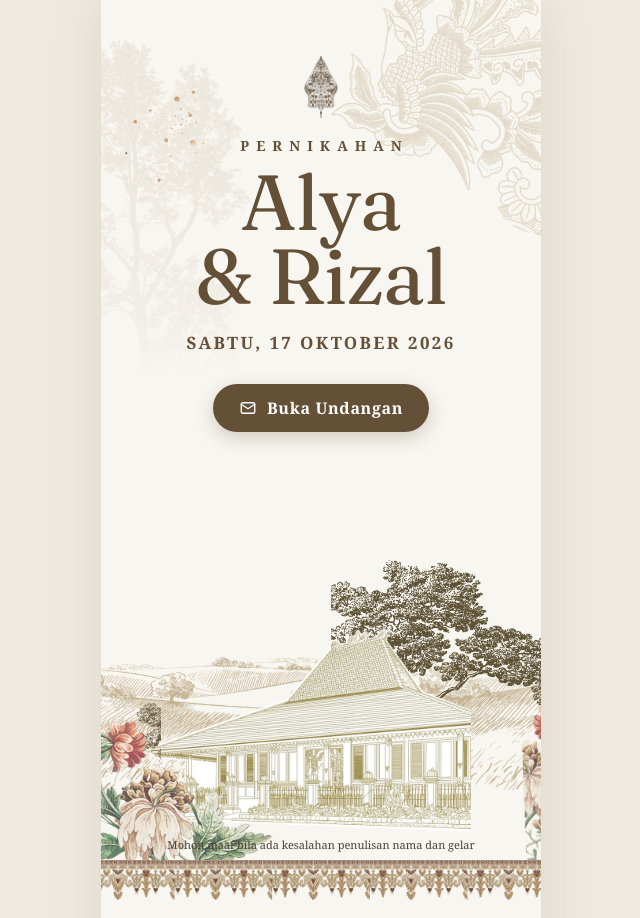
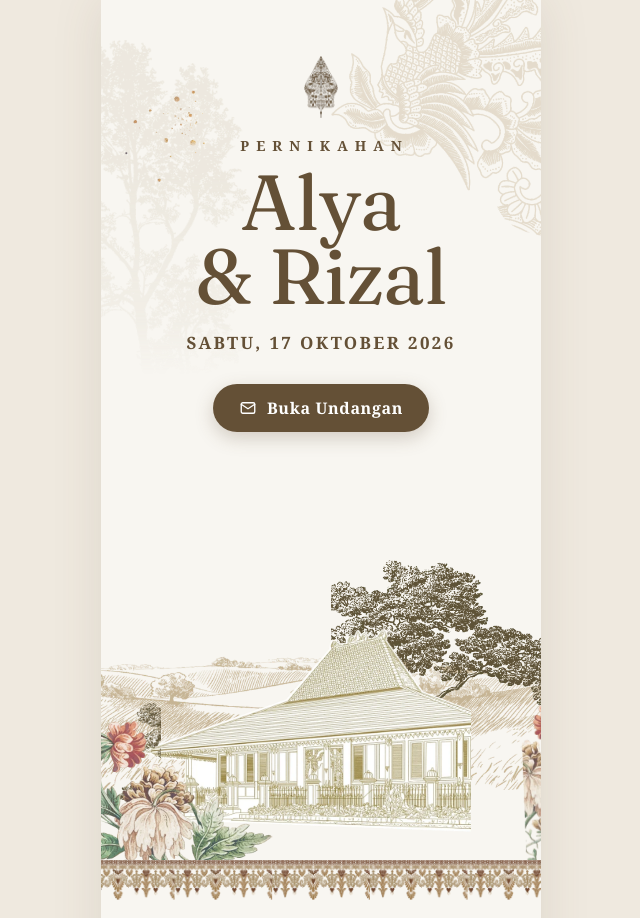
Before and after one commit to daryfauzan/undangan-rizaldi, a Vue app: page / in a window 1280 px wide. Shown: the top 918 px of the page, without its empty margins (319-959 px from the left). Built offline with nearby package versions, Linux system fonts and the light colour scheme; a web font is replaced by a local one.

Commit message:
fix: remove apology

```diff
--- a/src/components/CoverSection.vue
+++ b/src/components/CoverSection.vue
@@ -42,7 +42,7 @@ defineProps({
         <img class="flora leaf-right sway-flip" src="/images/leaf-right.webp" alt="" />
       </div>
     </div>
-    <div class="apology">Mohon maaf bila ada kesalahan penulisan nama dan gelar</div>
+    <!-- <div class="apology">Mohon maaf bila ada kesalahan penulisan nama dan gelar</div> -->
   </section>
 </template>
 
```
